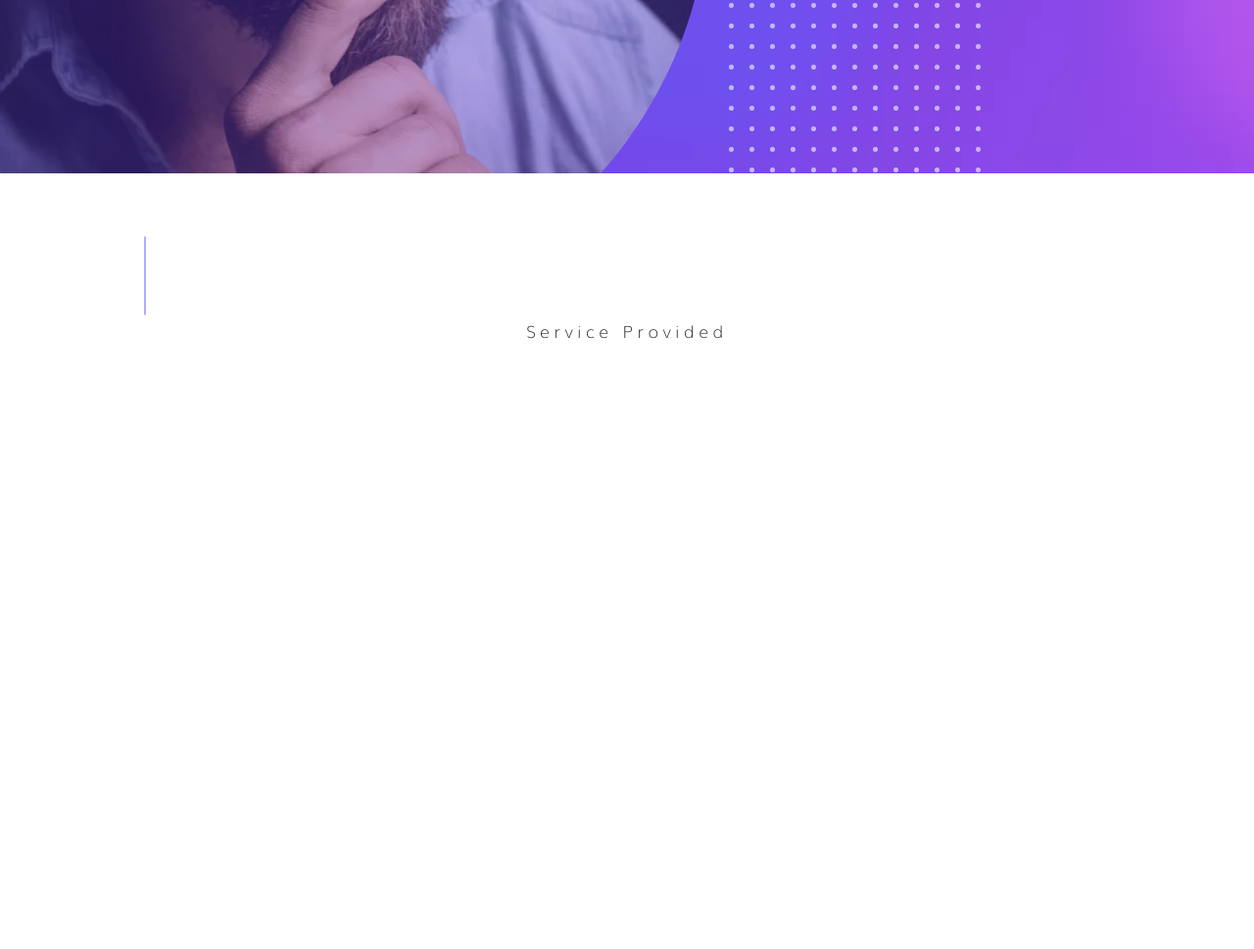
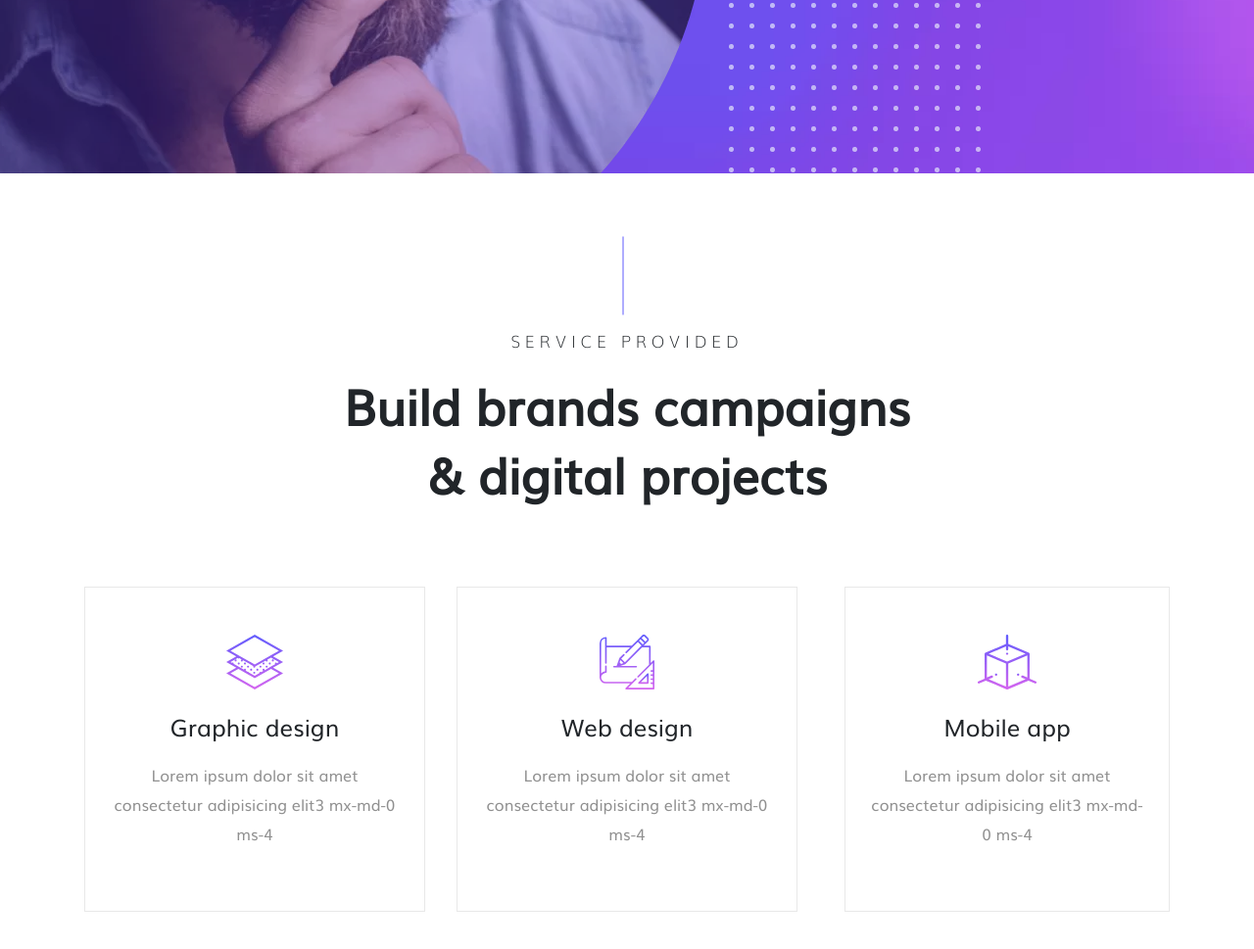
Before and after one commit to Hossein-NP/hossein-np.github.io, a plain HTML site: page portfolio/index.html in a window 1280 px wide. Shown: the part 723-1692 px from the top of the page at 98% size. Before the commit the page ends 1076 px from the top, so only its background shows below. Drawn offline with nearby package versions, Linux system fonts and the light colour scheme.

Commit message:
portfo-12

```diff
--- a/portfolio/css/index-2xl.css
+++ b/portfolio/css/index-2xl.css
@@ -70,3 +70,9 @@ header > .heading-slider-1 .heading-slider span::after {
   left: -60px;
   top: 24px;
 }
+/* =====================row 2 ===================== */
+/* style for provided title */
+.provided-section h3{
+  font-size: 50px;
+  line-height: 70px;
+}
--- a/portfolio/css/index-lg.css
+++ b/portfolio/css/index-lg.css
@@ -70,3 +70,12 @@ header > .heading-slider-1 .heading-slider span::after {
   left: -60px;
   top: 24px;
 }
+/* =====================row 2 ===================== */
+/* style for provided title */
+.provided-section h3{
+  font-size: 50px;
+  line-height: 70px;
+}
+.services-provider h3{
+  font-size: 24px;
+}
--- a/portfolio/css/index-md.css
+++ b/portfolio/css/index-md.css
@@ -43,3 +43,8 @@ header > .heading-slider-1 .heading-slider span::after {
   background: #ccc;
   border: none;
 }
+/* =====================row 2 ===================== */
+/* style for provided title */
+.services-provider h3{
+  font-size: 22px;
+}
--- a/portfolio/css/index-xl.css
+++ b/portfolio/css/index-xl.css
@@ -65,3 +65,10 @@ header > .heading-slider-1 .heading-slider span::after {
   left: -60px;
   top: 24px;
 }
+/* =====================row 2 ===================== */
+/* style for provided title */
+.provided-section h3{
+  font-size: 50px;
+  line-height: 70px;
+
+}
--- a/portfolio/css/index.css
+++ b/portfolio/css/index.css
@@ -123,6 +123,42 @@ header > .heading-slider-1 .heading-slider .sociallinks .socialicons li a i {
   display: block;
   position: absolute;
   transform: rotate(90deg);
-  left: 108px;
-  top: -46px;
+  left: 75px;
+  top: -60px;
 }
+.provided-section{
+  padding-top: 160px;
+}
+.provided-section h3{
+  font-family: 'muliregular';
+    font-weight: 700;
+    font-style: normal;
+    font-size: 30px;
+    line-height: 40px;
+}
+/* style for services provider */
+.services-provider{
+  transition: 0.3s;
+  border: 1px solid #e8e8e8;
+}
+.services-provider:hover{
+  border-color: #615cfd;
+  transition: 0.3s;
+}
+.services-provider h3{
+  font-family: "muliregular";
+  font-weight: 500;
+  font-style: normal;
+  font-size: 24px;
+  color:rgb(33, 37, 41);
+  padding-bottom: 12px;
+}
+.services-provider p{
+  font-family: "muliregular";
+  font-weight: 400;
+  font-style: normal;
+  font-size: 16px;
+  color:rgb(144, 144, 144);
+  text-align: justify;
+  line-height: 30px;
+}
--- a/portfolio/index.html
+++ b/portfolio/index.html
@@ -45,8 +45,8 @@
   </head>
   <body>
     <!-- website template -->
+    <!-- row 1 >> header & navbar -->
     <div class="container-fluid px-0">
-      <!-- row 1 >> header & navbar -->
       <div class="row mx-0">
         <!-- header container -->
         <div class="col-12 px-0">
@@ -182,14 +182,47 @@
           </header>
         </div>
       </div>
-      <!-- row 2 >> Service Provided section -->
+    </div>
+    <!-- row 2 >> Service Provided section -->
+    <div class="container px-0 pb-5">
       <div class="row">
-        <div class="col-12">
-          <span class="d-block w-100 text-center provided-title position-relative">Service Provided</span>
+        <div class="col-12 mb-4">
+          <div class="provided-section text-center">
+            <span class=" text-center provided-title position-relative  text-uppercase ">Service Provided</span>
+            <h3 class="mt-3">Build brands campaigns <br>
+              &amp; digital projects</h3>
+          </div>
         </div>
-        <div class="col-12"></div>
-        <div class="col-12"></div>
-        <div class="col-12"></div>
+        <div class="col-12 col-md-4 mt-4 mt-md-5">
+          <div class="services-provider  mx-3 mx-md-0 ms-lg-4 ms-xl-3 ms-xxl-5 py-5 px-4">
+            <div class="provider-icon text-center">
+              <img src="pictures/service provider/1.svg" class="img-fluid" alt="">
+            </div>
+            <h3 class="text-center mt-4 mb-2">Graphic design</h3>
+            <p class=" text-center ">Lorem ipsum dolor sit amet consectetur adipisicing elit3 mx-md-0 ms-4
+            </p>
+          </div>
+        </div>
+        <div class="col-12 col-md-4 mt-5">
+          <div class="services-provider  mx-3 mx-md-0 mx-lg-2 mx-xl-2 mx-xxl-2 py-5 px-4">
+            <div class="provider-icon text-center">
+              <img src="pictures/service provider/2.svg" class="img-fluid" alt="">
+            </div>
+            <h3 class="text-center mt-4 mb-2">Web design</h3>
+            <p class=" text-center">Lorem ipsum dolor sit amet consectetur adipisicing elit3 mx-md-0 ms-4
+            </p>
+          </div>
+        </div>
+        <div class="col-12 col-md-4 mt-5">
+          <div class="services-provider  mx-3 mx-md-0 me-lg-4 mx-xl-3 me-xxl-5 py-5 px-4">
+            <div class="provider-icon text-center">
+              <img src="pictures/service provider/3.svg" class="img-fluid" alt="">
+            </div>
+            <h3 class="text-center mt-4 mb-2">Mobile app</h3>
+            <p class=" text-center">Lorem ipsum dolor sit amet consectetur adipisicing elit3 mx-md-0 ms-4
+            </p>
+          </div>
+        </div>
       </div>
     </div>
   </body>
```
Also changed, not shown: portfolio/pictures/service provider/1.svg (added), portfolio/pictures/service provider/2.svg (added), portfolio/pictures/service provider/3.svg (added).
